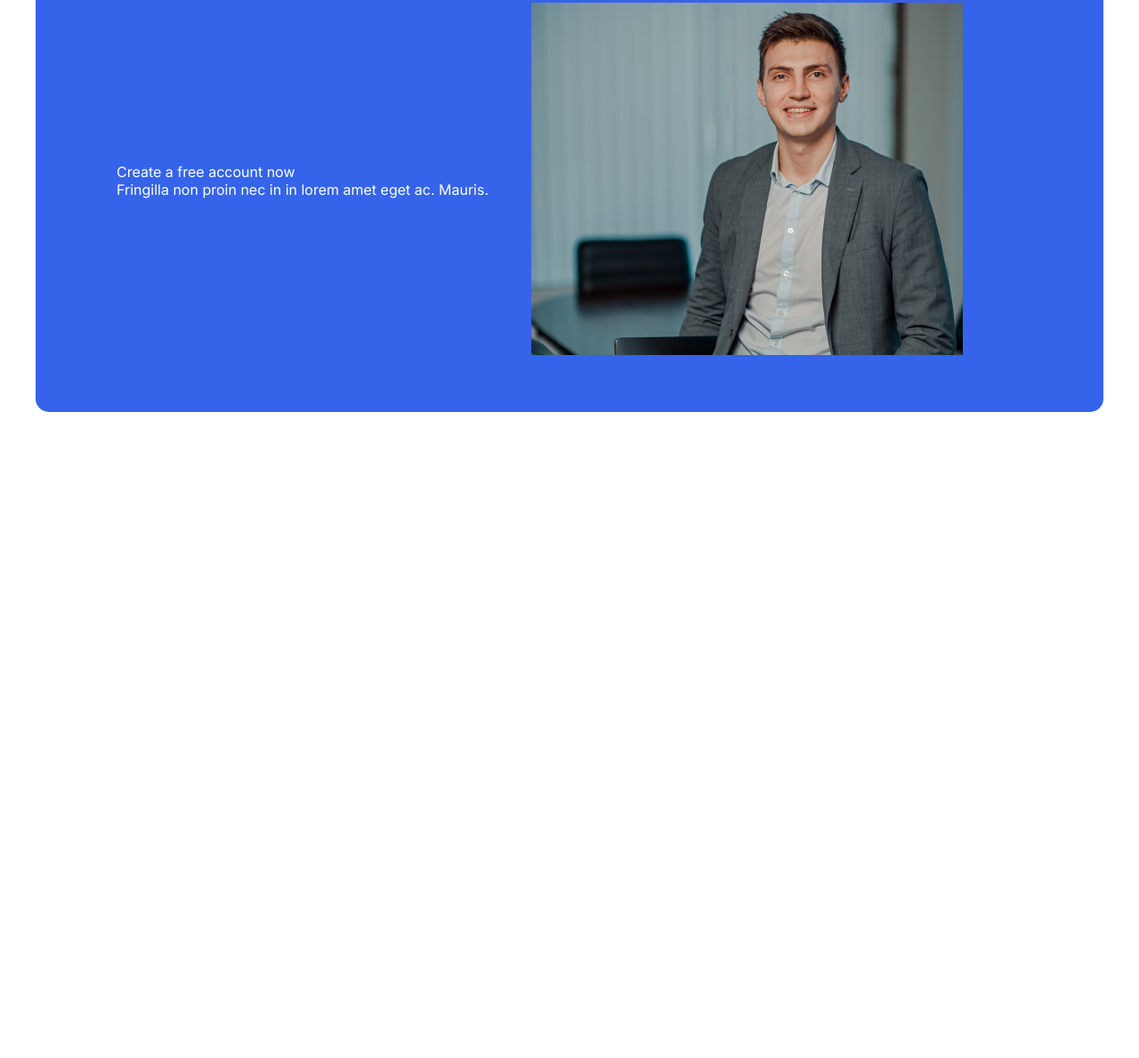
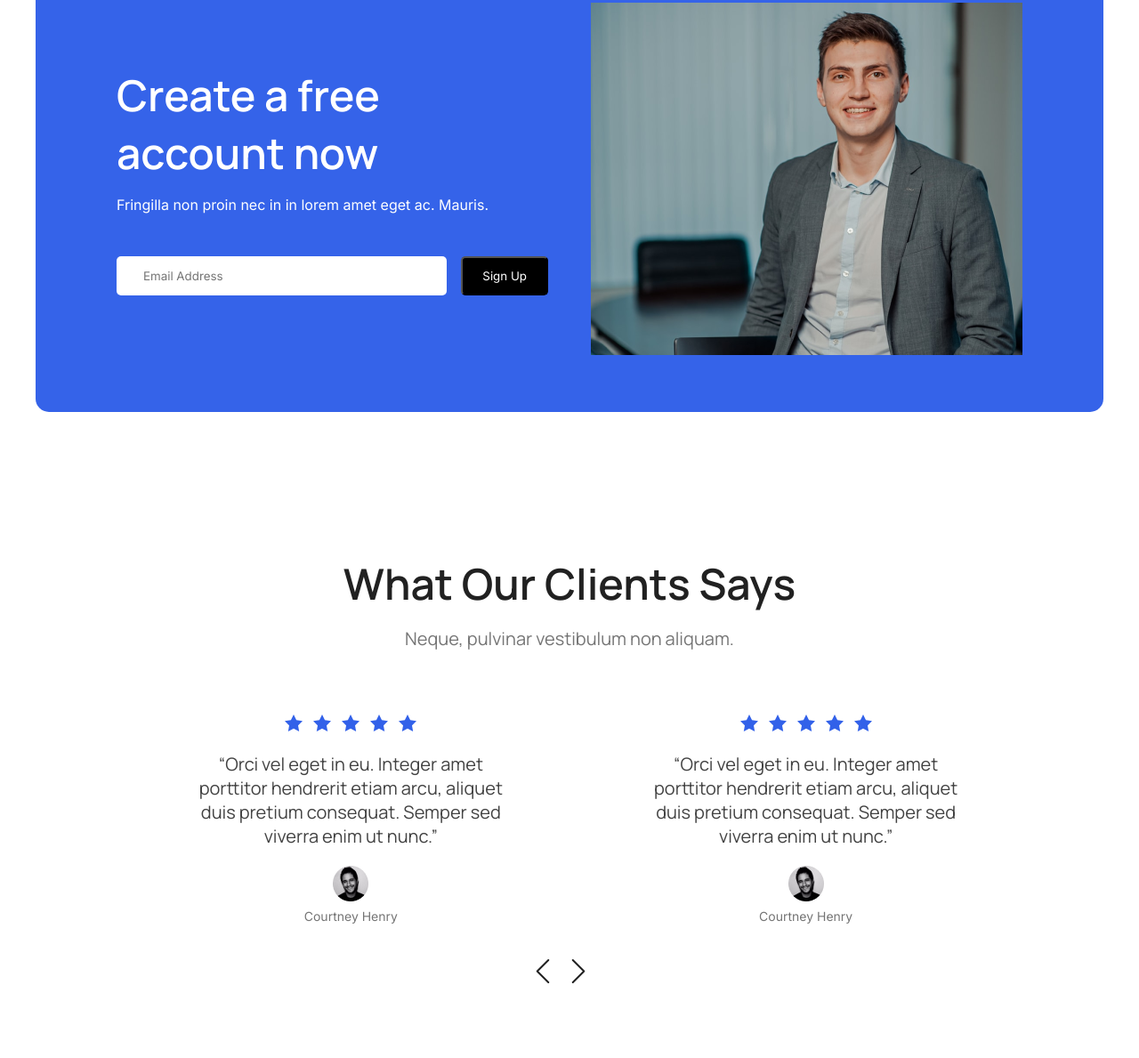
Before and after one commit to iskanderqq/portfolio_2, a plain HTML site: page index.html in a window 1280 px wide. Shown: the part 2675-3864 px from the top of the page at 89% size. Before the commit the page ends 3218 px from the top, so only its background shows below. Drawn offline with Linux system fonts and the light colour scheme.

Commit message:
Update index.html

```diff
--- a/index.html
+++ b/index.html
@@ -114,10 +114,11 @@
         <div class="container">
             <div class="acc-block">
                 <div class="create-form">
-                    <form action="">
-                        <label for="">Create a free account now</label>
-                        <p>Fringilla non proin nec in in lorem amet eget ac. Mauris.</p>
-
+                    <p class="acc-name">Create a free account now</p>
+                    <p class="acc-desc">Fringilla non proin nec in in lorem amet eget ac. Mauris.</p>
+                    <form class="acc-block-form">
+                        <input type="mail" name="" id="" placeholder="Email Address" class="acc-input">
+                        <button class="acc-btn">Sign Up</button>
                     </form>
                 </div>
                 <div class="acc-image">
@@ -126,5 +127,62 @@
             </div>
         </div>
     </section>
+    <section class="reviews">
+        <div class="container">
+            <div class="reviews-block">
+                <div class="review-title">
+                    <p class="review-title-main">what our clients says</p>
+                    <p class="review-title-desc">Neque, pulvinar vestibulum non aliquam.</p>
+                </div>
+                <div class="reviews-slider">
+
+                    <div class="slider-form">
+                        <div class="left-side">
+                            <div class="review">
+                                <img src="/images/clients/Frame 62.svg" alt="">
+                                <p class="review-text">“Orci vel eget in eu. Integer amet porttitor hendrerit etiam arcu, aliquet duis pretium consequat. Semper sed viverra enim ut nunc.”</p>
+                                <div class="review-person">
+                                    <img src="/images/clients/client.png" alt="" class="person">
+                                    <p class="person_name">Courtney Henry</p>
+                                </div>
+                            </div>
+
+                            <div class="review">
+                                <img src="/images/clients/Frame 62.svg" alt="">
+                                <p class="review-text">“Orci vel eget in eu. Integer amet porttitor hendrerit etiam arcu, aliquet duis pretium consequat. Semper sed viverra enim ut nunc.”</p>
+                                <div class="review-person">
+                                    <img src="/images/clients/client.png" alt="" class="person">
+                                    <p class="person_name">Courtney Henry</p>
+                                </div>
+                            </div>
+
+                        </div>
+                        <div class="right-side">
+                            <div class="review">
+                                <img src="/images/clients/Frame 62.svg" alt="">
+                                <p class="review-text">“Orci vel eget in eu. Integer amet porttitor hendrerit etiam arcu, aliquet duis pretium consequat. Semper sed viverra enim ut nunc.”</p>
+                                <div class="review-person">
+                                    <img src="/images/clients/client.png" alt="" class="person">
+                                    <p class="person_name">Courtney Henry</p>
+                                </div>
+                            </div>
+
+                            <div class="review">
+                                <img src="/images/clients/Frame 62.svg" alt="">
+                                <p class="review-text">“Orci vel eget in eu. Integer amet porttitor hendrerit etiam arcu, aliquet duis pretium consequat. Semper sed viverra enim ut nunc.”</p>
+                                <div class="review-person">
+                                    <img src="/images/clients/client.png" alt="" class="person">
+                                    <p class="person_name">Courtney Henry</p>
+                                </div>
+                            </div>
+                        </div>
+
+                    </div>
+                    <img src="/images/clients/Vector1svg.svg" alt="" class="review-btn" id="back">
+                    <img src="/images/clients/Vector.svg" alt="" class="review-btn" id="next">
+            </div>
+        </div>
+    </section>
+    <script src="/script/main.js"></script>
 </body>
 </html>
```
